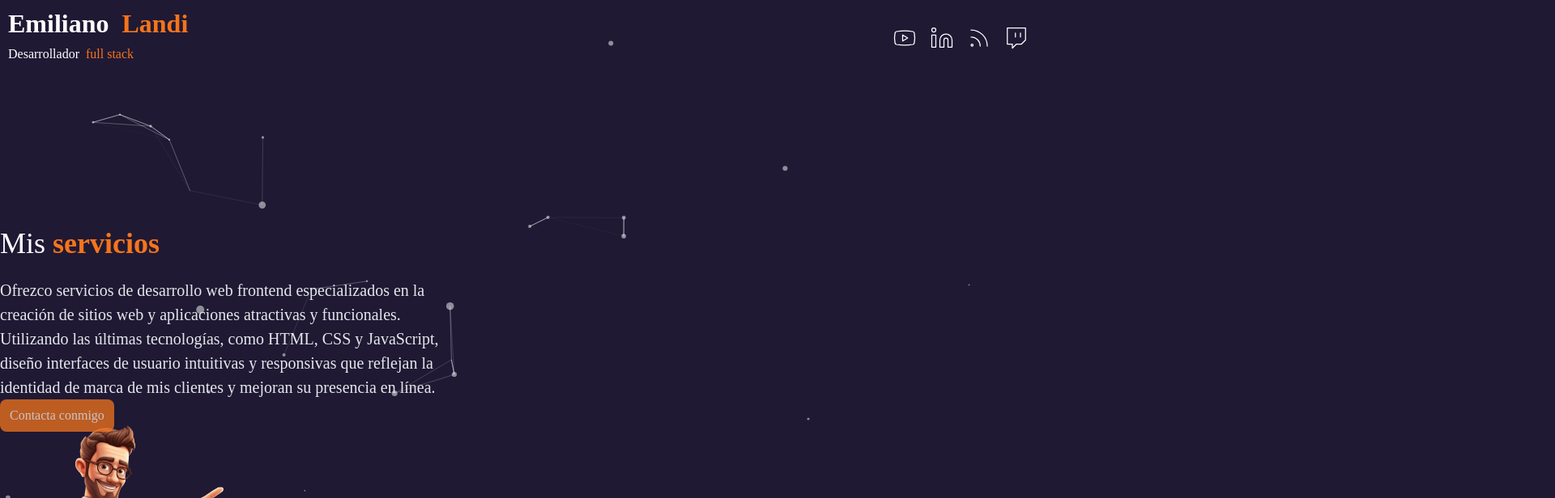
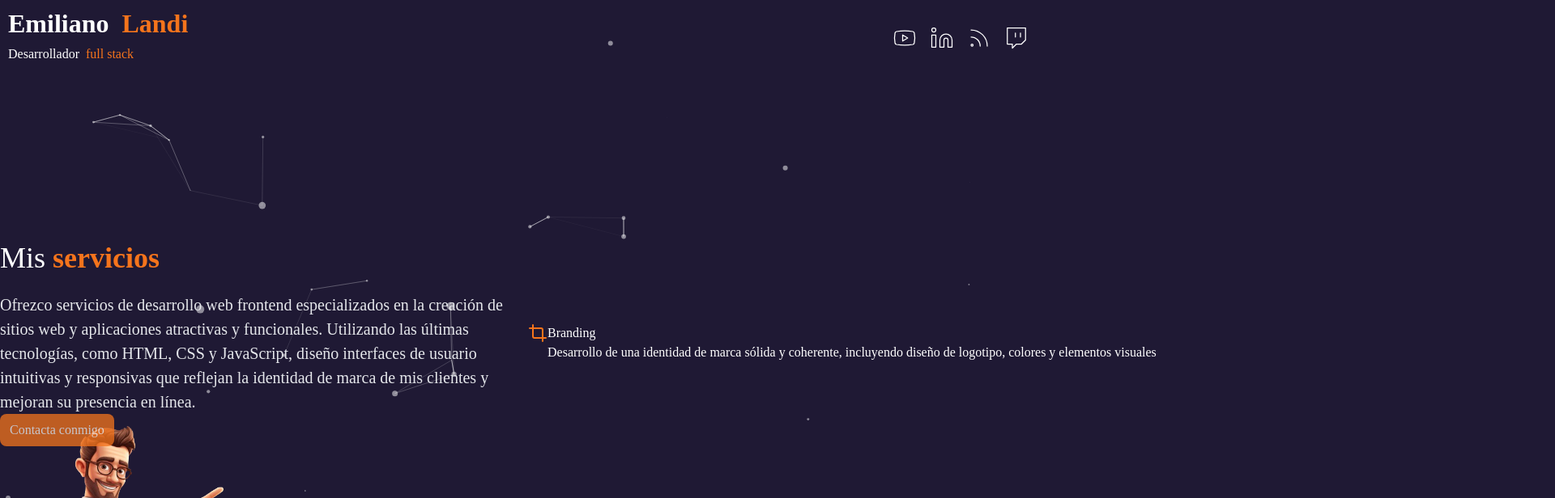
Before and after one commit to Emilianolandi/portafolioi, a Next.js app: page /services in a window 1280 px wide. Shown: the top 616 px of the page at 81% size, 1920 px wide, since content can reach past the window. Built offline with nearby package versions, Linux system fonts and the light colour scheme.

Commit message:
services estilos

```diff
--- a/app/(routes)/services/page.tsx
+++ b/app/(routes)/services/page.tsx
@@ -1,36 +1,32 @@
-
-
 import AvatarServices from "@/component/avatar-services";
 import CircleImage from "@/component/circle-image";
 import CoverParticles from "@/component/cover-particles";
 import SliderServices from "@/component/slider-services";
-
 import TransitionPage from "@/component/transition-pages";
 
+const ServicesPages = () => {
+    return (
+        <>
+            <TransitionPage />
+            <CoverParticles />
 
-const ServicesPages=() =>{
-    return(
-        <>
-
-      <TransitionPage />
-      <CircleImage />
-        <CoverParticles />
-        <AvatarServices/>
-
-
+              <br />
             <div className="Page-service">
-        <div className="max-w-[550px] z-10 mt-3 md:mt-0:">
+                <div className="max-w-[750px] z-10 mt-10 md:mt-0">
                     <h1 className="Service-Title">Mis <span className="font-bold text-secondary"> servicios</span></h1>
                     <p className="Service-Info">Ofrezco servicios de desarrollo web frontend especializados en la creación de sitios web y aplicaciones atractivas y funcionales. Utilizando las últimas tecnologías, como HTML, CSS y JavaScript, diseño interfaces de usuario intuitivas y responsivas que reflejan la identidad de marca de mis clientes y mejoran su presencia en línea.</p>
-        <button className="px-3 py-2 rounded-lg bg-secondary opacity-75 hover:bg-secondary/80">Contacta conmigo</button>
-                </div>
+                    <button className="px-3 py-2 rounded-lg bg-secondary opacity-75 hover:bg-secondary/95">Contacta conmigo</button>
 
                 {/* SLIDER */}
 
             </div>
+                    <SliderServices />
+                </div>
 
-
+            <CircleImage />
+            <AvatarServices />
         </>
     );
 }
+
 export default ServicesPages;
--- a/app/globals.css
+++ b/app/globals.css
@@ -451,23 +451,24 @@ align-items: center;
     position: absolute; /* md:absolute */
   }
 }
-
 .Page-service {
   display: grid;
-  align-items: center; /* items-center */
-  justify-content: center; /* justify-center */
-  height: 100vh; /* h-screen */
-  max-width: 80rem; /* max-w-5xl */
-  gap: 1.5rem; /* gap-6 */
-  margin-left: auto; /* mx-auto */
-  margin-right: auto; /* mx-auto */
+  align-items: center;
+  justify-content: center;
+  min-height: 100vh; /* Cambiado de height a min-height */
+  max-width: 80rem;
+  gap: 1.5rem;
+  margin-left: auto;
+  margin-right: auto;
+  grid-template-columns: 1fr; /* Para pantallas pequeñas */
 }
 
 @media (min-width: 768px) {
   .Page-service {
-    grid-template-columns: repeat(2, minmax(0, 1fr)); /* md:grid-cols-2 */
+    grid-template-columns: repeat(2, minmax(0, 2fr)); /* Dos columnas en pantallas medianas y mayores */
   }
 }
+
 .Service-Title {
   font-size: 1.5rem; /* text-2xl */
   line-height: 1.25; /* leading-tight */
@@ -481,14 +482,47 @@ align-items: center;
     margin-bottom: 1.25rem; /* md:mb-5 */
   }
 }
+
 .Service-Info {
   font-size: 1.25rem; /* text-xl */
   color: #e5e7eb; /* text-gray-200 */
 }
 
+/* ////////////////////////////////////Slider///////////////////////////////////// */
 
 .swiper-horizontal > .swiper-pagination-bullets .swiper-pagination-bullet,
 .swiper-pagination-horizontal.swiper-pagination-bullets
   .swiper-pagination-bullet {
   background-color: #f5741c;
 }
+.Swiper-Contenedor {
+  display: flex; /* flex */
+  padding: 2rem 1.5rem; /* px-6 py-8 */
+  height: auto; /* h-auto */
+  border-radius: 0.5rem; /* rounded-lg */
+  cursor: pointer; /* cursor-pointer */
+  background-color: rgba(65, 47, 123, 0.15); /* bg-[rgba(65,47,123,0.15)] */
+  transition: background-color 0.3s ease, border-color 0.3s ease; /* transition-all duration-300 */
+  border: 2px solid transparent; /* border-2 */
+}
+
+/* Para pantallas medianas y más grandes */
+@media (min-width: 768px) {
+  .Swiper-Contenedor {
+    height: 290px; /* md:h-[290px] */
+  }
+}
+
+/* Para pantallas pequeñas */
+@media (max-width: 639px) {
+  .Swiper-Contenedor {
+    flex-direction: column; /* sm:flex-col */
+    gap: 0; /* sm:gap-x-0 */
+  }
+}
+
+/* Grupo: hover */
+.Swiper-Contenedor:hover {
+  background-color: rgba(89, 65, 169, 0.15); /* hover:bg-[rgba(89,65,169,0.15)] */
+  border-color: var(--secondary); /* hover:border-secondary */
+}
--- a/component/slider-services.tsx
+++ b/component/slider-services.tsx
@@ -1,8 +1,7 @@
-"use client"
+"use client";
 
 import { Swiper, SwiperSlide } from 'swiper/react';
 import { Pagination } from 'swiper/modules';
-
 import { serviceData } from '@/data';
 
 const SliderServices = () => {
@@ -11,38 +10,37 @@ const SliderServices = () => {
             breakpoints={{
                 320: {
                     slidesPerView: 1,
-                    spaceBetween: 15
+                    spaceBetween: 15,
                 },
                 768: {
                     slidesPerView: 2,
-                    spaceBetween: 15
+                    spaceBetween: 15,
                 },
                 1024: {
                     slidesPerView: 3,
-                    spaceBetween: 15
-                }
+                    spaceBetween: 15,
+                },
             }}
             freeMode={true}
             pagination={{
-                clickable: true
+                clickable: true,
             }}
             modules={[Pagination]}
-            className="h-[280px] md:h-[340px] w-[270px] md:w-[550px]"
+            className="h-auto md:h-[340px] w-full" // Cambiado a h-auto y w-full
         >
-
             {serviceData.map((item, index) => (
-                <SwiperSlide key={index} >
-                    <div className="flex px-6 py-8 h-auto md:h-[290px] rounded-lg cursor-pointer bg-[rgba(65,47,123,0.15)] sm:flex-col gap-x-6 sm:gap-x-0 group hover:bg-[rgba(89,65,169,0.15)] transition-all duration-300 hover:border-secondary border-2">
+                <SwiperSlide key={index}>
+                    <div className="flex flex-col px-4 py-6 h-auto md:h-[290px] rounded-lg cursor-pointer bg-[rgba(65,47,123,0.15)] group hover:bg-[rgba(89,65,169,0.15)] transition-all duration-300 hover:border-secondary border-2">
                         <div className="mb-4 text-4xl text-secondary">{item.icon}</div>
                         <div>
-                            <h3 className="mb-4 text-lg">{item.title}</h3>
-                            <p className="text-sm">{item.description}</p>
+                            <h3 className="mb-2 text-lg text-center">{item.title}</h3>
+                            <p className="text-sm text-center">{item.description}</p>
                         </div>
                     </div>
                 </SwiperSlide>
             ))}
         </Swiper>
     );
-}
+};
 
 export default SliderServices;
--- a/component/time-line.tsx
+++ b/component/time-line.tsx
@@ -2,8 +2,8 @@ import { dataAboutPage } from "@/data";
 
 const TimeLine = () => {
     return (
-        <div className="Time-Caja">
-            <div className="Time-Caja1">
+        <div className="flex flex-col justify-center divide-y divide-slate-200">
+            <div className="w-full max-w-3xl mx-auto md:pb-40 md:pt-20">
                 <div className="-my-6">
                     {dataAboutPage.map((data) => (
                      <div key={data.id} className="Time-Id">
```
Lines whose indentation alone changed are shown as unchanged.
